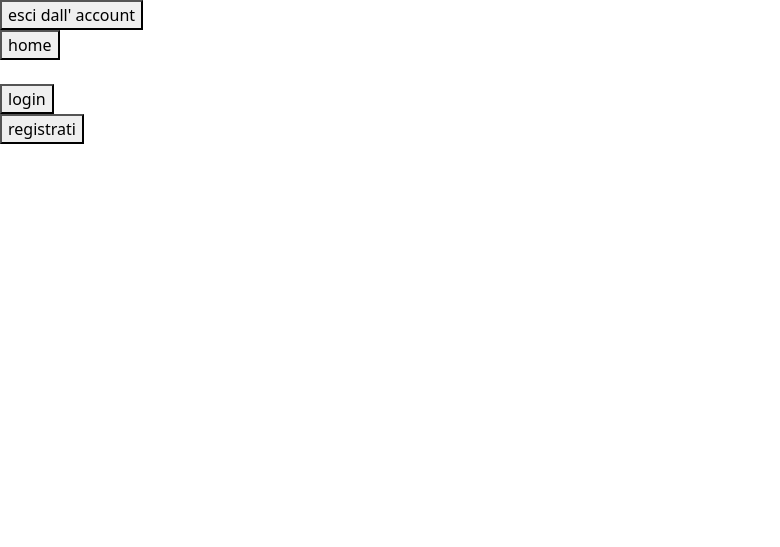
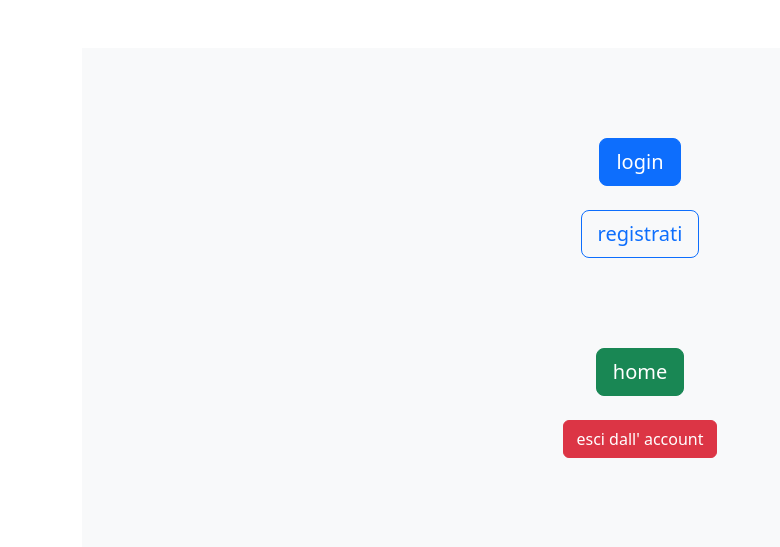
Before and after one commit to adeleBaccelliMeucci/informaticaProgetto_calendario, a PHP site: page /index.php in a window 1280 px wide. Shown: the top 547 px of the page, without its empty margins (0-780 px from the left). Run offline with PHP 8.4, Linux system fonts and the light colour scheme; the visitor is signed in with stand-in values (Sample User, id 1).

Commit message:
index css

```diff
--- a/index.php
+++ b/index.php
@@ -14,34 +14,50 @@ if (isset($_POST['cancella'])) {
     <meta name="viewport" content="width=device-width, initial-scale=1.0">
     <title>index</title>
     <link href="https://cdn.jsdelivr.net/npm/bootstrap@5.3.5/dist/css/bootstrap.min.css" rel="stylesheet" integrity="sha384-SgOJa3DmI69IUzQ2PVdRZhwQ+dy64/BUtbMJw1MZ8t5HZApcHrRKUc4W0kG879m7" crossorigin="anonymous">
+
+    <style>
+        div{
+            /*border-style: solid;*/
+            margin-top: 30px;
+            margin-bottom: 30px;
+            padding-top: 30px;
+            padding-bottom: 30px;
+        }
+    </style>
+
 </head>
-<body>
+<body class="container mt-5">
 
-    <?php
-        if(isset($_SESSION['username']) && $_SESSION['username'] !== null){
-            ?>
-            <form method="POST">
-                <button type="submit" name="cancella">esci dall' account <?php htmlspecialchars($_SESSION["username"]) ?> </button>
-            </form>
+    <div class="bg-light text-center">
 
-            <a href="pages/home.php">
-                <button type="button">home</button>
+        <div>
+            <a href="pages/login.php">
+                <button type="button" class="btn btn-primary btn-lg">login</button>
             </a>
+            <br><br>
+            <a href="pages/registrazione.php">
+                <button type="button" class="btn btn-outline-primary btn-lg">registrati</button>
+            </a>
+        </div>
 
-            <?php
-        }
-    ?>
-    <br><br>
+        <?php
+            if(isset($_SESSION['username']) && $_SESSION['username'] !== null){
+                ?>
+                <div>
+                    <a href="pages/home.php"> <button type="button" class="btn btn-success btn-lg">home</button> </a>
+                    <br><br>
+                    <form method="POST">
+                        <button type="submit" name="cancella" class="btn btn-danger" >esci dall' account <?php htmlspecialchars($_SESSION["username"]) ?> </button>
+                    </form>
+                </div>
 
-    <a href="pages/login.php">
-        <button type="button">login</button>
-    </a>
 
-    <br>
 
-    <a href="pages/registrazione.php">
-        <button type="button">registrati</button>
-    </a>
+                <?php
+            }
+        ?>
+
+    </div>
 
     <script src="https://cdn.jsdelivr.net/npm/bootstrap@5.3.5/dist/js/bootstrap.bundle.min.js" integrity="sha384-k6d4wzSIapyDyv1kpU366/PK5hCdSbCRGRCMv+eplOQJWyd1fbcAu9OCUj5zNLiq" crossorigin="anonymous"></script>
 </body>
```
